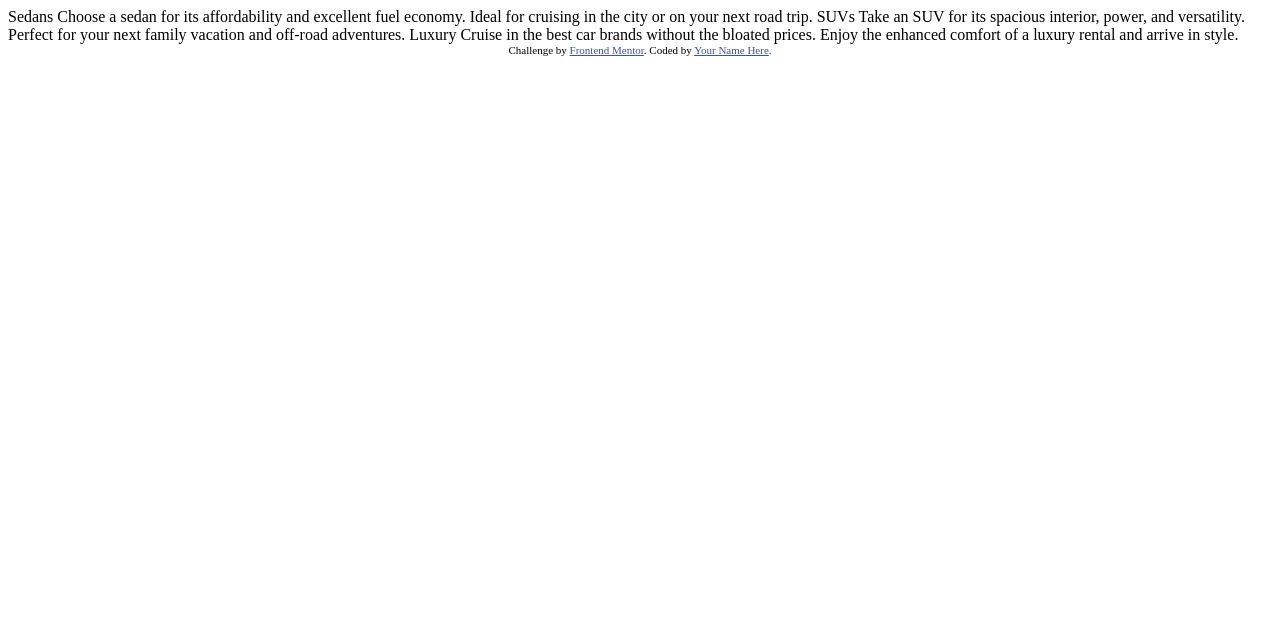
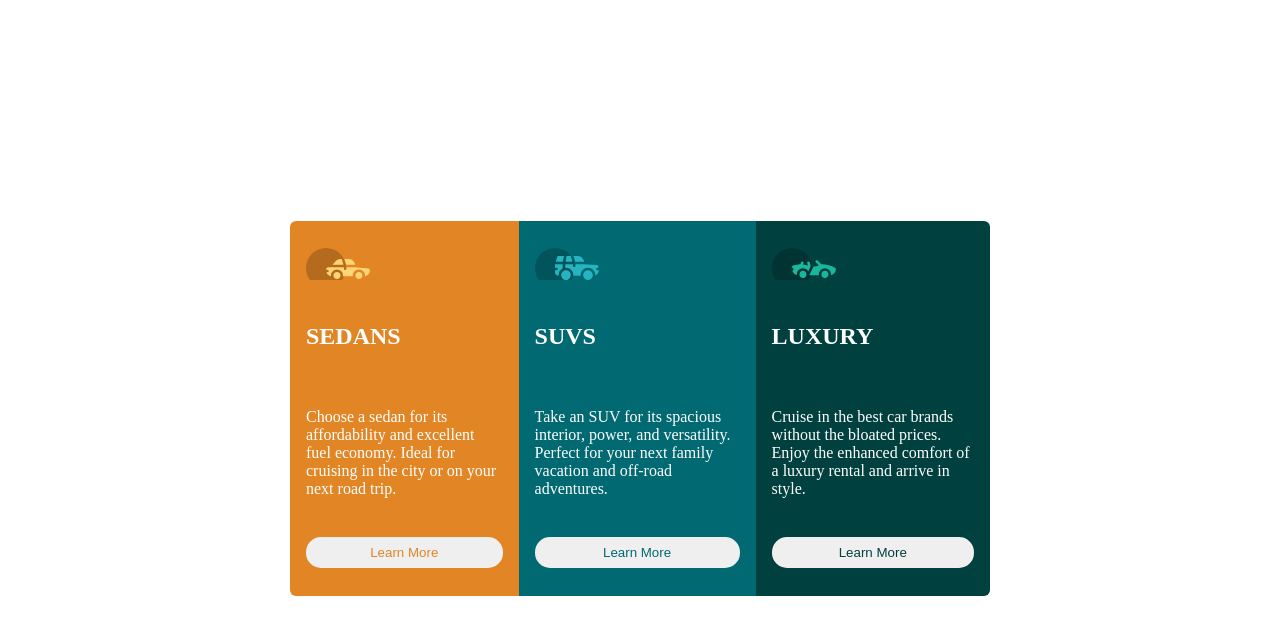
Before and after one commit to Mubeen6036/CSS-Refresher, a plain HTML site: page 3-column-preview-card-component-main/index.html in a window 1280 px wide. Drawn offline with Linux system fonts and the light colour scheme.

Commit message:
Final changes for 3 column preview

```diff
--- /dev/null
+++ b/3-column-preview-card-component-main/css/styles.css
@@ -0,0 +1,93 @@
+*{
+    box-sizing: border-box;
+}
+:root{
+    --color1 : rgba(226, 133, 37);
+    --color2 : rgba(1, 105, 114);
+    --color3 : rgba(0, 64, 63);
+}
+
+.outerContainer{
+    display: flex;
+    margin: auto;
+    align-items: center;
+    justify-content: center;
+    min-height: 100vh;
+}
+.container{
+    max-width: 400px;
+    display: flex;
+    flex-direction: column;
+    margin: auto;
+    align-items: center;
+    overflow: hidden;
+    margin: 2rem 1rem;
+    border-radius: 6px;
+}
+.container__sedan h2, .container__suv h2, .container__Luxury h2{
+    text-transform: uppercase;
+}
+.container div{
+    padding: 1rem;
+    color: white;
+}
+.container__sedan button{
+    color : var(--color1);
+}
+.container__sedan button:hover{
+    background-color : var(--color1);
+}
+.container__sedan{
+    background-color: var(--color1);
+}
+.container__sedan__image{
+    background: no-repeat url('../images/icon-sedans.svg');
+}
+.container__suv__image{
+    background: no-repeat url('../images/icon-suvs.svg');
+}
+.container__luxury__image{
+    background: no-repeat url('../images/icon-luxury.svg');
+}
+.container__suv{
+    background-color: var(--color2);
+}
+.container__suv button{
+    color : var(--color2);
+}
+.container__suv button:hover{
+    background-color : var(--color2);
+}
+.container__Luxury{
+    background-color: var(--color3);
+}
+.container__Luxury button:hover{
+    background-color: var(--color3);
+}
+.container__Luxury button{
+    color : var(--color3);
+}
+.container button{
+    padding: 6px;
+    border-radius: 15px;
+    outline: none;
+    border : 2px solid rgba(0,0,0,0);
+}
+.container button:hover{
+    color: white;
+    border : 2px solid white;
+    cursor : pointer;
+}
+@media(min-width:800px){
+    .container{
+        flex-direction: row;
+        max-width: min(95%, 700px);
+        height: 375px;
+    }
+    .container__item{
+        height: 100%;
+        display: flex;
+        flex-direction: column;
+        justify-content: space-around;
+    }
+}
--- a/3-column-preview-card-component-main/index.html
+++ b/3-column-preview-card-component-main/index.html
@@ -5,6 +5,7 @@
   <meta name="viewport" content="width=device-width, initial-scale=1.0"> <!-- displays site properly based on user's device -->
 
   <link rel="icon" type="image/png" sizes="32x32" href="./images/favicon-32x32.png">
+  <link rel="stylesheet" href="./css/styles.css"/>
 
   <title>Frontend Mentor | 3-column preview card component</title>
 
@@ -15,22 +16,31 @@
   </style>
 </head>
 <body>
-
-  Sedans
-  Choose a sedan for its affordability and excellent fuel economy. Ideal for cruising in the city
-  or on your next road trip.
-
-  SUVs
-  Take an SUV for its spacious interior, power, and versatility. Perfect for your next family vacation
-  and off-road adventures.
-
-  Luxury
-  Cruise in the best car brands without the bloated prices. Enjoy the enhanced comfort of a luxury
-  rental and arrive in style.
-
-  <div class="attribution">
-    Challenge by <a href="https://www.frontendmentor.io?ref=challenge" target="_blank">Frontend Mentor</a>.
-    Coded by <a href="#">Your Name Here</a>.
+  <div class='outerContainer'>
+    <div class='container'>
+      <div class ='container__sedan container__item'>
+        <div class = 'container__sedan__image'></div>
+        <h2>Sedans</h2>
+        <p>Choose a sedan for its affordability and excellent fuel economy. Ideal for cruising in the city
+          or on your next road trip.
+        </p>
+        <button>Learn More</button>
+      </div>
+      <div class ='container__suv container__item'>
+        <div class = 'container__suv__image'></div>
+        <h2>SUVs</h2>
+        <p>Take an SUV for its spacious interior, power, and versatility. Perfect for your next family vacation
+        and off-road adventures.</p>
+        <button>Learn More</button>
+      </div>
+      <div class ='container__Luxury container__item'>
+        <div class = 'container__luxury__image'></div>
+        <h2>Luxury</h2>
+        <p>Cruise in the best car brands without the bloated prices. Enjoy the enhanced comfort of a luxury
+        rental and arrive in style.</p>
+        <button>Learn More</button>
+      </div>
+    </div>
   </div>
 </body>
 </html>
```
